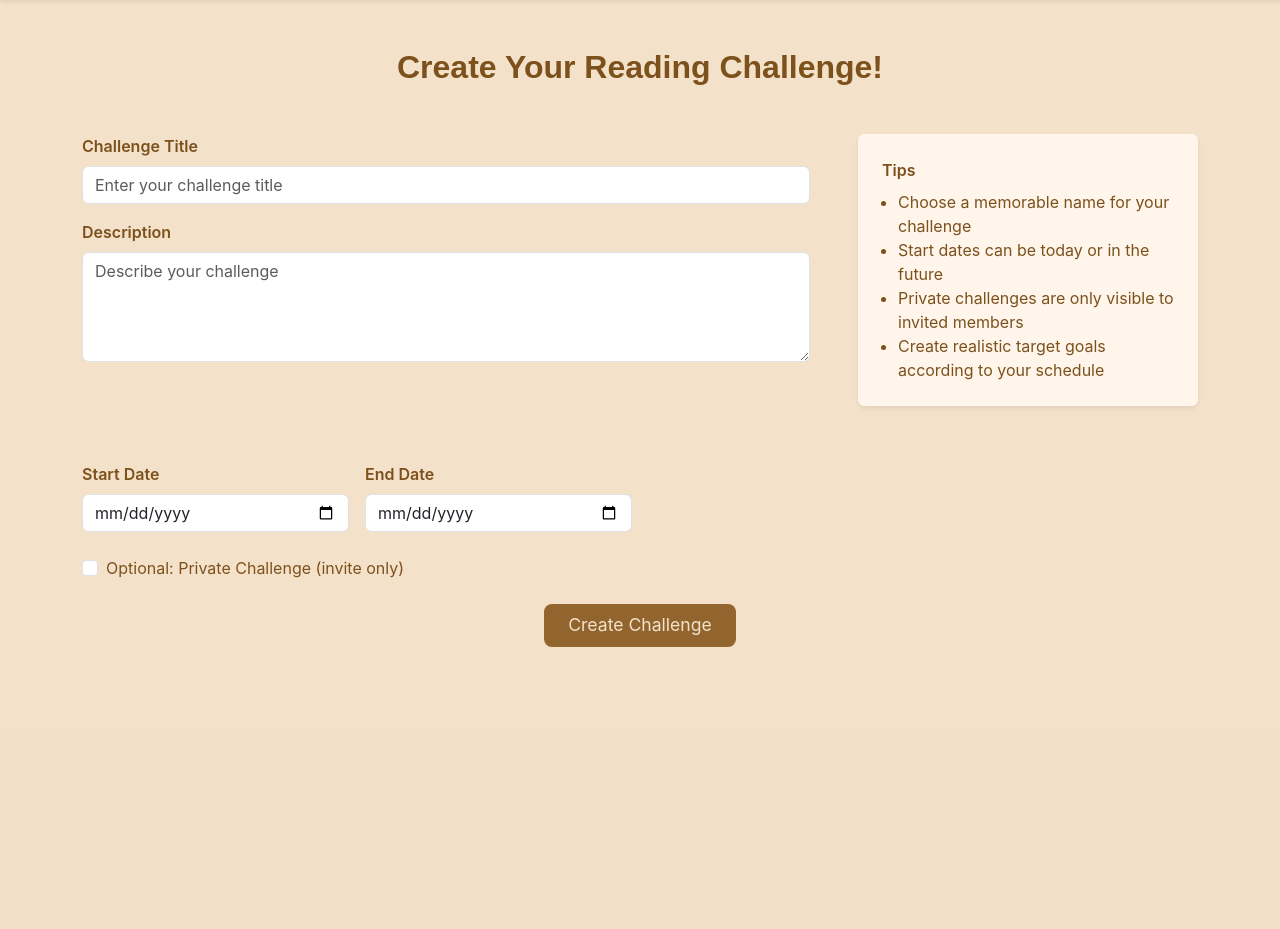
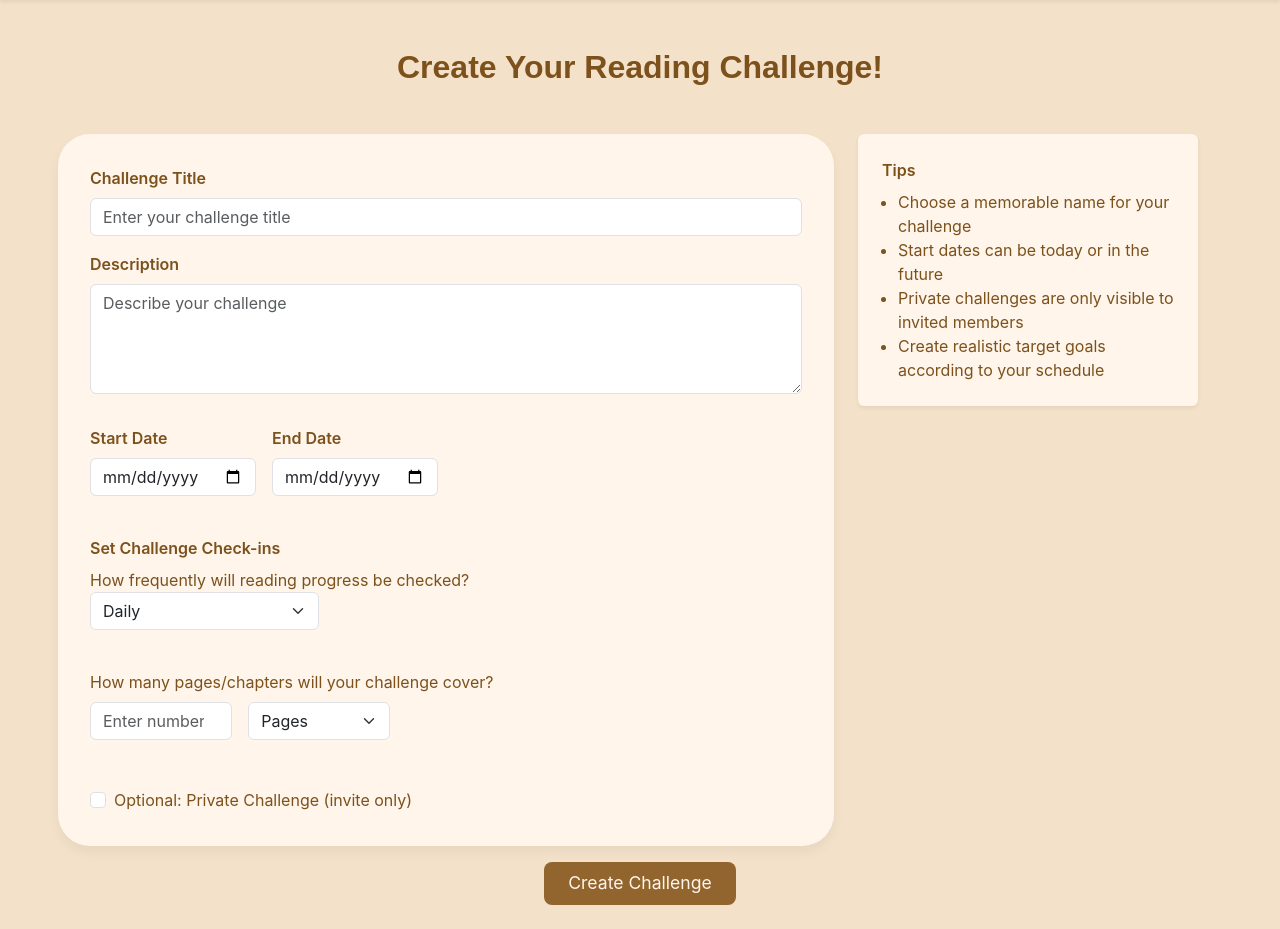
Before and after one commit to jason-dong03/abide, a PHP site: page /pages/challengecreation.html in a window 1280 px wide. Shown: the part 72-1001 px from the top of the page. Before the commit the page ends 719 px from the top, so only its background shows below. Run offline with PHP 8.4, Linux system fonts and the light colour scheme.

Commit message:
adjustments to challengecreation.html and css file, added script to check for form validation

```diff
--- a/pages/challengecreation.html
+++ b/pages/challengecreation.html
@@ -23,25 +23,78 @@
         <h2>Create Your Reading Challenge!</h2>
         </div>
 
-        <form>
+        <form id="challenge-form" class="form-view" novalidate>
             <div class="row g-5 align-items-start flex-wrap">
                 <!-- left column: Form fields -->
-                <div class="col-md-8 col-12">
+                <div class="tile col-md-8 col-12">
                     <div class="mb-3">
                         <label for="title" class="form-label fw-semibold">Challenge Title</label>
-                        <input type="text" class="form-control" placeholder="Enter your challenge title" id="title" name="title"/>
+                        <input type="text" class="form-control" placeholder="Enter your challenge title" id="title" name="title" required/>
+                        <div class="invalid-feedback">Please enter a title for your challenge.</div>
                     </div>
 
                     <!-- description-->
                     <div class="mb-3">
                         <label for="description" class="form-label fw-semibold">Description</label>
-                        <textarea id="description" name="description" class="form-control" rows="4" placeholder="Describe your challenge"></textarea>
+                        <textarea id="description" name="description" class="form-control" rows="4" placeholder="Describe your challenge" required></textarea>
+                         <div class="invalid-feedback">Please add a description for your challenge.</div>
+                    </div>
+
+                    <!-- start/end dates-->
+                    <div class="row g-3 mt-3">
+                        <div class="col-md-3">
+                            <label for="start-date" class="form-label fw-semibold">Start Date</label>
+                            <input type="date" id="start-date" name="start-date" class="form-control" required/>
+                             <div class="invalid-feedback">Please enter a start date for your challenge.</div>
+                        </div>
+                        <div class="col-md-3">
+                            <label for="end-date" class="form-label fw-semibold">End Date</label>
+                            <input type="date" id="end-date" name="end-date" class="form-control" required/>
+                            <div class="invalid-feedback">Please enter an end date for your challenge.</div>
+                        </div>
+                    </div>
+
+                    <!-- set plan -->
+                    <div class="row g-3 mt-4 col-8">
+                        <div class="g-3 mb-2">
+                            <label for="deadline" class="form-label fw-semibold">Set Challenge Check-ins</label><br>
+                            <label for="deadline">How frequently will reading progress be checked?</label><br>
+                            <!-- deadline selection -->
+                            <select id="deadlines" name="timeframe" class="form-select w-50" required>
+                                <option value="daily">Daily</option>
+                                <option value="weekly">Weekly</option>
+                                <option value="monthly">Monthly</option>
+                            </select>
+                        </div>
+
+                        <!-- total length + goal type -->
+                        <div class="g-3 mb-4">
+                            <label for="total_length" class="form-label mt-3">How many pages/chapters will your challenge cover?</label>
+                            <div class="d-flex row g-3">
+                                <div class="col-4 align-items-center">
+                                    <input type="number" id="total_length" name="total_length" class="form-control" min="1" max="10000" placeholder="Enter number" required/>
+                                    <div class="invalid-feedback">Please enter a number.</div>
+                                </div>
+                                <div class="col-4">
+                                    <select id="goal" name="goal" class="form-select" required>
+                                        <option value="pages">Pages</option>
+                                        <option value="chapters">Chapters</option>
+                                    </select>
+                                </div>
+                            </div>
+                        </div>
+                    </div>
+
+                    <!-- privacy option -->
+                    <div class="form-check mt-4">
+                        <input type="checkbox" id="private" name="private" class="form-check-input"/>
+                        <label for="private">Optional: Private Challenge (invite only)</label>
                     </div>
                 </div>
 
                 <!-- right column: Tips box -->
                 <div class="col-md-4 col-12 mb-4">
-                    <div class="tips-box p-4 shadow-sm rounded text-start">
+                    <div class="tile p-4 shadow-sm rounded text-start">
                         <span class="fw-semibold d-block mb-2">Tips</span>
                         <ul class="mb-0 ps-3">
                             <li>Choose a memorable name for your challenge</li>
@@ -51,29 +104,29 @@
                         </ul>
                     </div>
                 </div>
-            </div>
-
-            <!-- start/end dates-->
-            <div class="row g-3 mt-3">
-                <div class="col-md-3">
-                    <label for="start-date" class="form-label fw-semibold">Start Date</label>
-                    <input type="date" id="start-date" name="start-date" class="form-control" />
+                <div class="g-3 align-items-center text-center mt-3">
+                    <button type="submit" class="btn btn-brown px-4">Create Challenge</button>
                 </div>
-                <div class="col-md-3">
-                    <label for="end-date" class="form-label fw-semibold">End Date</label>
-                    <input type="date" id="end-date" name="end-date" class="form-control" />
-                </div>
-            </div>
-
-            <!-- privacy option -->
-            <div class="form-check mt-4">
-                <input type="checkbox" id="private" name="private" class="form-check-input" />
-                <label class="form-check-label" for="private">Optional: Private Challenge (invite only)</label>
             </div>
         </form>
     </div>
-    <div class="d-flex justify-content-center my-4">
-        <button type="submit" class="btn btn-brown px-4">Create Challenge</button>
-    </div>
 </body>
+
+<script>
+(() => {
+  'use strict'
+  const forms = document.querySelectorAll('form')
+
+  Array.from(forms).forEach(form => {
+    form.addEventListener('submit', event => {
+      if (!form.checkValidity()) {
+        event.preventDefault()
+        event.stopPropagation()
+      }
+      form.classList.add('was-validated')
+    }, false)
+  })
+})()
+</script>
+
 </html>
--- a/pages/dashboard.html
+++ b/pages/dashboard.html
@@ -84,7 +84,7 @@
                 </div>
             </div>
 
-            <!-- Create Challenge Button -->
+            <!-- Find Challenge Button -->
             <div class="col-12 col-md-6">
                 <div class="card tile p-3">
                     <div class="d-flex align-items-center gap-4">
@@ -94,7 +94,7 @@
                             <div class="subtitle">Discover new reading plans</div>
                         </div>
                     </div>
-                    <a href="profile.html" class="stretched-link"></a>
+                    <a href="discover.html" class="stretched-link"></a>
                 </div>
             </div>
         </div>
--- a/styles/challengecreation.css
+++ b/styles/challengecreation.css
@@ -28,21 +28,16 @@ body{
     color: var(--primary-color);
 }
 
-.form-view {
+.tile {
     background-color: #fff5ea;
-    border: 2px solid var(--primary-color);
     border-radius: 2rem;
     padding: 2rem;
     box-shadow: 0 6px 12px rgba(0,0,0,0.05);
 }
 
-.tips-box {
-  background-color: var(--alt-bg-color);
-}
-
 .btn-brown {
     background-color: var(--alt-primary-color);
-    color: var(--bg-body);
+    color: var(--alt-bg-color);
     border: none;
     border-radius: 0.5rem;
     padding: 0.5rem 1.5rem;
```
